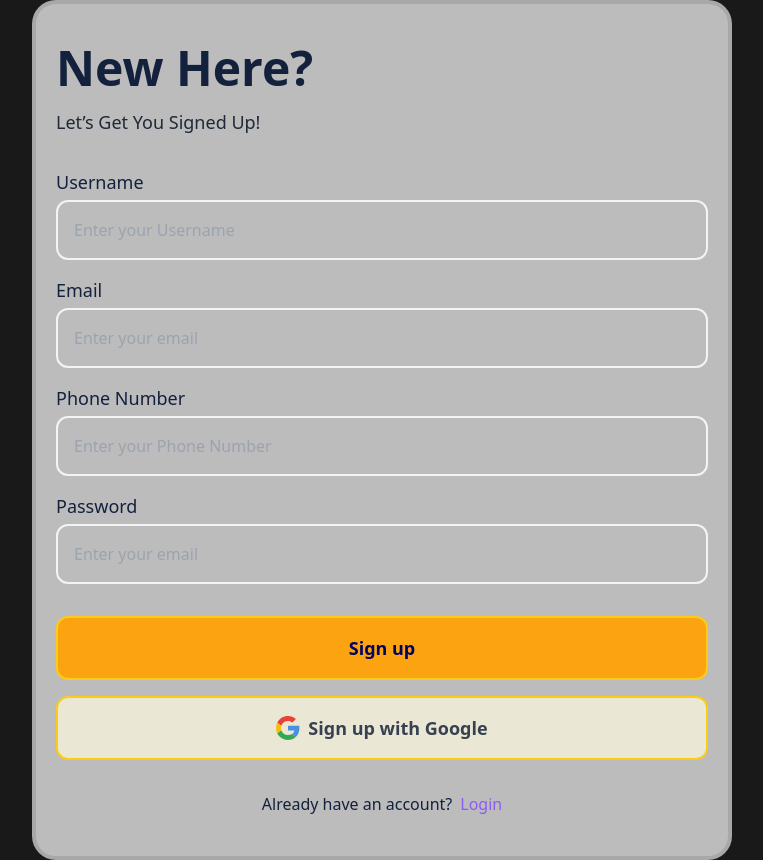
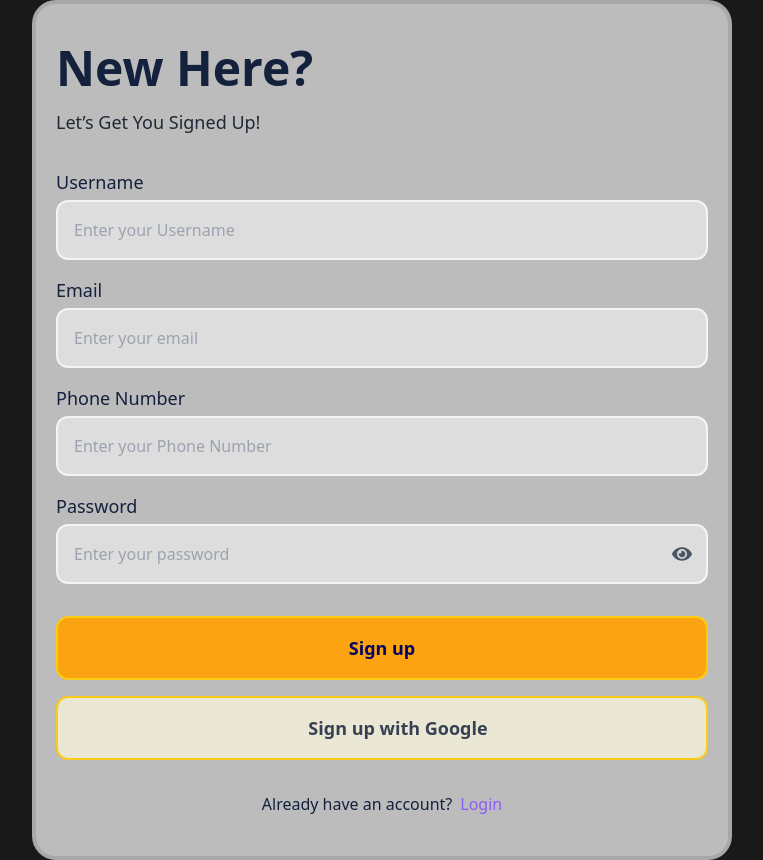
Before and after one commit to Jiten28/login-register, a React (Create React App) app: page /signup in a window 1280 px wide. Shown: the whole page, without its empty margins (258-1021 px from the left). Built offline with nearby package versions, Linux system fonts and the light colour scheme; what tailwindcss-motion would draw is missing.

Commit message:
Enhance Login and SignUp components with password visibility toggle and validation; update README and package dependencies

```diff
--- a/package.json
+++ b/package.json
@@ -7,10 +7,11 @@
     "@testing-library/jest-dom": "^5.17.0",
     "@testing-library/react": "^13.4.0",
     "@testing-library/user-event": "^13.5.0",
+    "lucide-react": "^0.510.0",
     "react": "^18.3.1",
     "react-dom": "^18.3.1",
     "react-icon": "^1.0.0",
-    "react-icons": "^5.3.0",
+    "react-icons": "^5.5.0",
     "react-router-dom": "^6.27.0",
     "react-scripts": "5.0.1",
     "tailwindcss-animate": "^1.0.7",
--- a/src/Components/Login.jsx
+++ b/src/Components/Login.jsx
@@ -1,14 +1,17 @@
 import * as React from 'react';
 import { useNavigate } from 'react-router-dom';
+import { FaEye, FaEyeSlash } from 'react-icons/fa';
 
-export default function Login({
-    setUser,
-    setAuthState
-}) {
+export default function Login({ setUser, setAuthState }) {
     const navigate = useNavigate();
+    const [showPassword, setShowPassword] = React.useState(false);
 
     function handleClick() {
-        navigate('/signup')
+        navigate('/signup');
+    }
+
+    function togglePassword() {
+        setShowPassword(prev => !prev);
     }
 
     return (
@@ -20,21 +23,28 @@ export default function Login({
                     <div className='flex flex-col'>
                         <label className='text-lg font-medium'>Email</label>
                         <input
-                            className='w-full bg-[#FEFAE0] border-2 border-gray-100 rounded-xl p-4 mt-1 bg-transparent'
-                            placeholder="Enter your email"/>
+                            className='w-full bg-white/50 border-2 border-gray-100 rounded-xl p-4 mt-1'
+                            placeholder="Enter your email"
+                        />
                     </div>
-                    <div className='flex flex-col mt-4'>
+                    <div className='flex flex-col mt-4 relative'>
                         <label className='text-lg font-medium'>Password</label>
                         <input
-                            className='w-full bg-[#FEFAE0] border-2 border-gray-100 rounded-xl p-4 mt-1 bg-transparent'
-                            placeholder="Enter your email"
-                            type={"password"}
+                            className='w-full bg-white/50 border-2 border-gray-100 rounded-xl p-4 mt-1 pr-12'
+                            placeholder="Enter your password"
+                            type={showPassword ? "text" : "password"}
                         />
+                        <div
+                            className="absolute right-4 top-[52px] cursor-pointer text-gray-600"
+                            onClick={togglePassword}
+                        >
+                            {showPassword ? <FaEyeSlash /> : <FaEye />}
+                        </div>
                     </div>
                     <div className='mt-8 flex justify-between items-center'>
                         <div>
-                            <input  type="checkbox" id='remember'/>
-                            <label className='ml-2 font-medium text-base' for="remember">Remember for 30 days</label>
+                            <input type="checkbox" id='remember' />
+                            <label className='ml-2 font-medium text-base' htmlFor="remember">Remember for 30 days</label>
                         </div>
                         <button className='font-medium text-base text-violet-500'>Forgot password</button>
                     </div>
@@ -59,5 +69,5 @@ export default function Login({
                 </div>
             </div>
         </div>
-    )
+    );
 }
--- a/src/Components/SignUp.jsx
+++ b/src/Components/SignUp.jsx
@@ -1,64 +1,107 @@
-import React from 'react'
+import React, { useState } from 'react';
 import { useNavigate } from 'react-router-dom';
+import { FaEye, FaEyeSlash } from 'react-icons/fa';
 
-export default function SignUp({
-    setUser,
-    setAuthState
-}) {
+
+export default function SignUp({ setUser, setAuthState }) {
     const navigate = useNavigate();
+    const [showPassword, setShowPassword] = useState(false);
+    const [password, setPassword] = useState('');
+    const [passwordErrors, setPasswordErrors] = useState([]);
 
-    function handleClick() {
-        navigate('/login')
+    const validatePassword = (pw) => {
+        const errors: string[] = [];
+
+        if (pw.length < 10) errors.push('Password must be at least 10 characters long');
+        if (pw.length > 24) errors.push('Password must be at most 24 characters long');
+        if (/\s/.test(pw)) errors.push('Password cannot contain spaces');
+        if (!/[0-9]/.test(pw)) errors.push('Password must contain at least one number');
+        if (!/[a-z]/.test(pw)) errors.push('Password must contain at least one lowercase letter');
+        if (!/[A-Z]/.test(pw)) errors.push('Password must contain at least one uppercase letter');
+        if (!/[!@#$%^&*(),.?":{}|<>]/.test(pw)) errors.push('Password must contain at least one special character');
+
+        return errors;
+    };
+
+    const handleClick = () => navigate('/login');
+
+    const handleSignUp = () => {
+        const errors = validatePassword(password);
+        if (errors.length > 0) {
+            setPasswordErrors(errors);
+            return;
         }
+
+        // Proceed with signup logic
+        alert('Signed up successfully!');
+    };
+
     return (
-        <div className='w-full h-full flex items-center justify-center  bg-[#000000]/90 text-[#14213D]'>
-            <div className=' w-full h-full max-w-[700px] px-5 py-10 rounded-3xl bg-[#E5E5E5]/80 border-4 border-[#000000]/10'>
+        <div className='w-full h-full flex items-center justify-center bg-[#000000]/90 text-[#14213D]'>
+            <div className='w-full h-full max-w-[700px] px-5 py-10 rounded-3xl bg-[#E5E5E5]/80 border-4 border-[#000000]/10'>
                 <h1 className='text-5xl font-bold'>New Here?</h1>
                 <p className='font-medium text-lg text-gray-800 mt-4'>Let’s Get You Signed Up!</p>
-                <div className='mt-8'>
-                <div className='flex flex-col'>
+                <div className='mt-8 ' >
+                    <div className='flex flex-col'>
                         <label className='text-lg font-medium'>Username</label>
-                        <input
-                            className='w-full bg-[#FEFAE0] border-2 border-gray-100 rounded-xl p-4 mt-1 bg-transparent'
-                            type="text" placeholder='Enter your Username' required/>
+                        <input className='w-full bg-white/50 border-2 border-gray-100 rounded-xl p-4 mt-1 ' type="text" placeholder='Enter your Username' required />
                     </div>
                     <div className='flex flex-col mt-4'>
                         <label className='text-lg font-medium'>Email</label>
-                        <input
-                            className='w-full bg-[#FEFAE0] border-2 border-gray-100 rounded-xl p-4 mt-1 bg-transparent'
-                            type={"email"} placeholder="Enter your email"/>
+                        <input className='w-full bg-white/50 border-2 border-gray-100 rounded-xl p-4 mt-1 ' type="email" placeholder="Enter your email" />
                     </div>
                     <div className='flex flex-col mt-4'>
-                    <label className='text-lg font-medium'>Phone Number</label>
-                    <input
-                            className='w-full bg-[#FEFAE0] border-2 border-gray-100 rounded-xl p-4 mt-1 bg-transparent'
-                            type="tel" placeholder='Enter your Phone Number' maxLength={10} required />
+                        <label className='text-lg font-medium'>Phone Number</label>
+                        <input className='w-full bg-white/50 border-2 border-gray-100 rounded-xl p-4 mt-1 ' type="tel" placeholder='Enter your Phone Number' maxLength={10} required />
                     </div>
-                    <div className='flex flex-col mt-4'>
+
+                    {/* Password Field with Toggle & Validation */}
+                    <div className='flex flex-col mt-4 relative'>
                         <label className='text-lg font-medium'>Password</label>
                         <input
-                            className='w-full bg-[#FEFAE0] border-2 border-gray-100 rounded-xl p-4 mt-1 bg-transparent'
-                            placeholder="Enter your email"
-                            type={"password"}
+                            className='w-full bg-white/50 border-2 border-gray-100 rounded-xl p-4 mt-1  pr-12'
+                            placeholder="Enter your password"
+                            type={showPassword ? "text" : "password"}
+                            value={password}
+                            onChange={(e) => {
+                                setPassword(e.target.value);
+                                setPasswordErrors(validatePassword(e.target.value));
+                            }}
                         />
+                        <div
+                            className="absolute right-4 top-[52px] cursor-pointer text-gray-600"
+                            onClick={() => setShowPassword(!showPassword)}
+                        >
+                            {showPassword ? <FaEyeSlash size={20} /> : <FaEye size={20} />}
+                        </div>
+
+                        {passwordErrors.length > 0 && (
+                            <ul className="text-sm text-red-600 mt-2 list-disc list-inside">
+                                {passwordErrors.map((err, idx) => <li key={idx}>{err}</li>)}
+                            </ul>
+                        )}
                     </div>
+
                     <div className='mt-8 flex flex-col gap-y-4'>
-                        <button className='active:scale-[.98] active:duration-75 transition-all hover:scale-[1.01] ease-in-out transform py-4 bg-[#FCA311] rounded-xl text-[#03045e] font-bold text-lg border-2 border-yellow-400 '>Sign up</button>
+                        <button
+                            onClick={handleSignUp}
+                            className='active:scale-[.98] active:duration-75 transition-all hover:scale-[1.01] ease-in-out transform py-4 bg-[#FCA311] rounded-xl text-[#03045e] font-bold text-lg border-2 border-yellow-400'>
+                            Sign up
+                        </button>
                         <button
                             className='flex items-center justify-center gap-2 active:scale-[.98] active:duration-75 transition-all hover:scale-[1.01] ease-in-out transform py-4 rounded-xl text-gray-700 font-semibold text-lg bg-[#FEFAE0]/70 border-2 border-gray-100 border-yellow-400'>
-                                <svg width="24" height="24" viewBox="0 0 24 24" fill="none" xmlns="http://www.w3.org/2000/svg">
-                                    <path d="M5.26644 9.76453C6.19903 6.93863 8.85469 4.90909 12.0002 4.90909C13.6912 4.90909 15.2184 5.50909 16.4184 6.49091L19.9093 3C17.7821 1.14545 15.0548 0 12.0002 0C7.27031 0 3.19799 2.6983 1.24023 6.65002L5.26644 9.76453Z" fill="#EA4335"/>
-                                    <path d="M16.0406 18.0142C14.9508 18.718 13.5659 19.0926 11.9998 19.0926C8.86633 19.0926 6.21896 17.0785 5.27682 14.2695L1.2373 17.3366C3.19263 21.2953 7.26484 24.0017 11.9998 24.0017C14.9327 24.0017 17.7352 22.959 19.834 21.0012L16.0406 18.0142Z" fill="#34A853"/>
-                                    <path d="M19.8342 20.9978C22.0292 18.9503 23.4545 15.9019 23.4545 11.9982C23.4545 11.2891 23.3455 10.5255 23.1818 9.81641H12V14.4528H18.4364C18.1188 16.0119 17.2663 17.2194 16.0407 18.0108L19.8342 20.9978Z" fill="#4A90E2"/>
-                                    <path d="M5.27698 14.2663C5.03833 13.5547 4.90909 12.7922 4.90909 11.9984C4.90909 11.2167 5.03444 10.4652 5.2662 9.76294L1.23999 6.64844C0.436587 8.25884 0 10.0738 0 11.9984C0 13.918 0.444781 15.7286 1.23746 17.3334L5.27698 14.2663Z" fill="#FBBC05"/>
-                                </svg>
-                                Sign up with Google
+                            <svg width="24" height="24" viewBox="0 0 24 24" fill="none" xmlns="http://www.w3.org/2000/svg">
+                                <path d="M5.26644 9.76453..." fill="#EA4335" />
+                                <path d="M16.0406 18.0142..." fill="#34A853" />
+                                <path d="M19.8342 20.9978..." fill="#4A90E2" />
+                                <path d="M5.27698 14.2663..." fill="#FBBC05" />
+                            </svg>
+                            Sign up with Google
                         </button>
                     </div>
                     <div className='mt-8 flex justify-center items-center'>
                         <p className='font-medium text-base'>Already have an account?</p>
-                        <button onClick={handleClick}
-                            className='ml-2 font-medium text-base text-violet-500'>Login</button>
+                        <button onClick={handleClick} className='ml-2 font-medium text-base text-violet-500'>Login</button>
                     </div>
                 </div>
             </div>
```
Also changed, not shown: 2 other files (tests, documents, lock files or other folders). Lines whose indentation alone changed are shown as unchanged.
